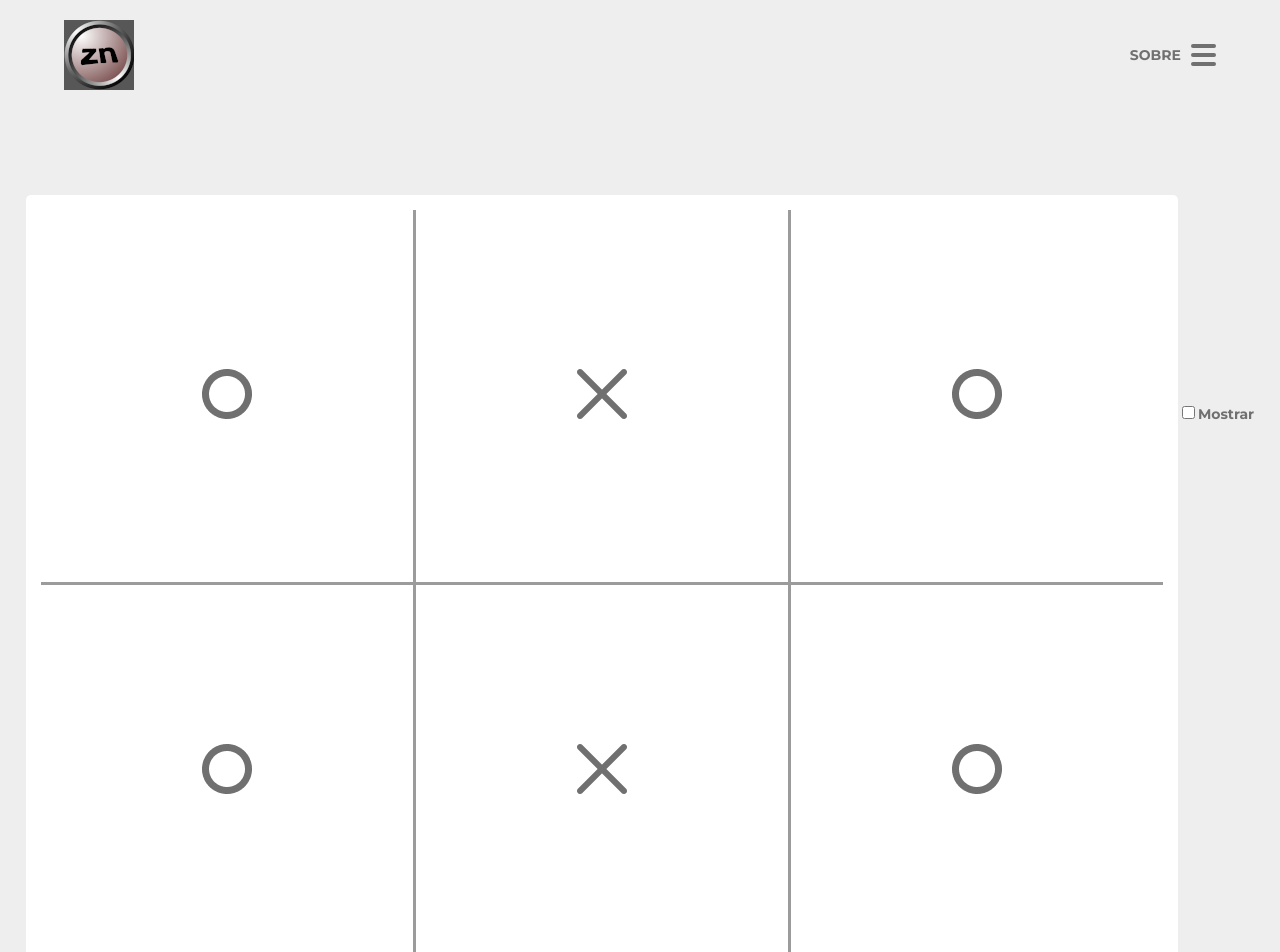
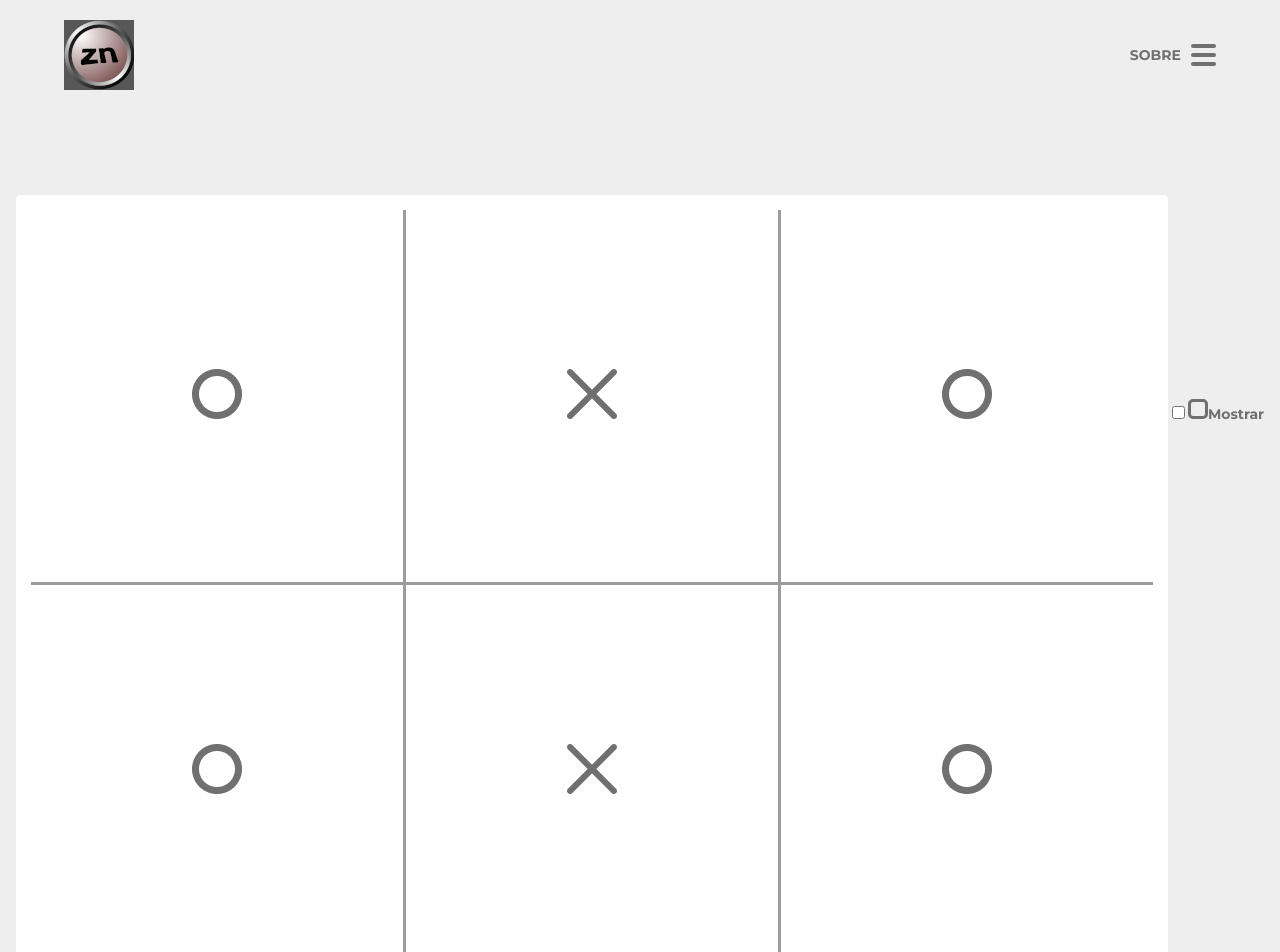
Before and after one commit to ze37/github, a React (Create React App) app in the folder JogoDaVelha/jogo-da-velha/: page / in a window 1280 px wide. Shown: the top 952 px of the page. Built offline with nearby package versions, Linux system fonts and the light colour scheme.

Commit message:
Criar o checkbox com o before

```diff
--- a/JogoDaVelha/jogo-da-velha/src/object/Checkbox/index.js
+++ b/JogoDaVelha/jogo-da-velha/src/object/Checkbox/index.js
@@ -1,4 +1,5 @@
 import React from "react";
+import "./style.css"
 import Input from "../Input";
 import Label from "../Label"
 
--- /dev/null
+++ b/JogoDaVelha/jogo-da-velha/src/object/Checkbox/style.css
@@ -0,0 +1,15 @@
+.input{
+
+
+}
+.label::before{
+    content: "";
+    display: inline-block;
+    box-sizing: border-box;
+    border-radius: 5px;
+    border: 3px solid var(--color-fourth);
+    cursor: pointer;
+    width: 20px;
+    height: 20px;
+
+}
--- a/JogoDaVelha/jogo-da-velha/src/object/Input/index.js
+++ b/JogoDaVelha/jogo-da-velha/src/object/Input/index.js
@@ -2,7 +2,7 @@
 
 
 const Input = ({id = "",value = "", type = "text"})=>(
-    <input id= {id} type={type} value={value}/>
+    <input className="input" id= {id} type={type} value={value}/>
 )
 
 export default Input
```
